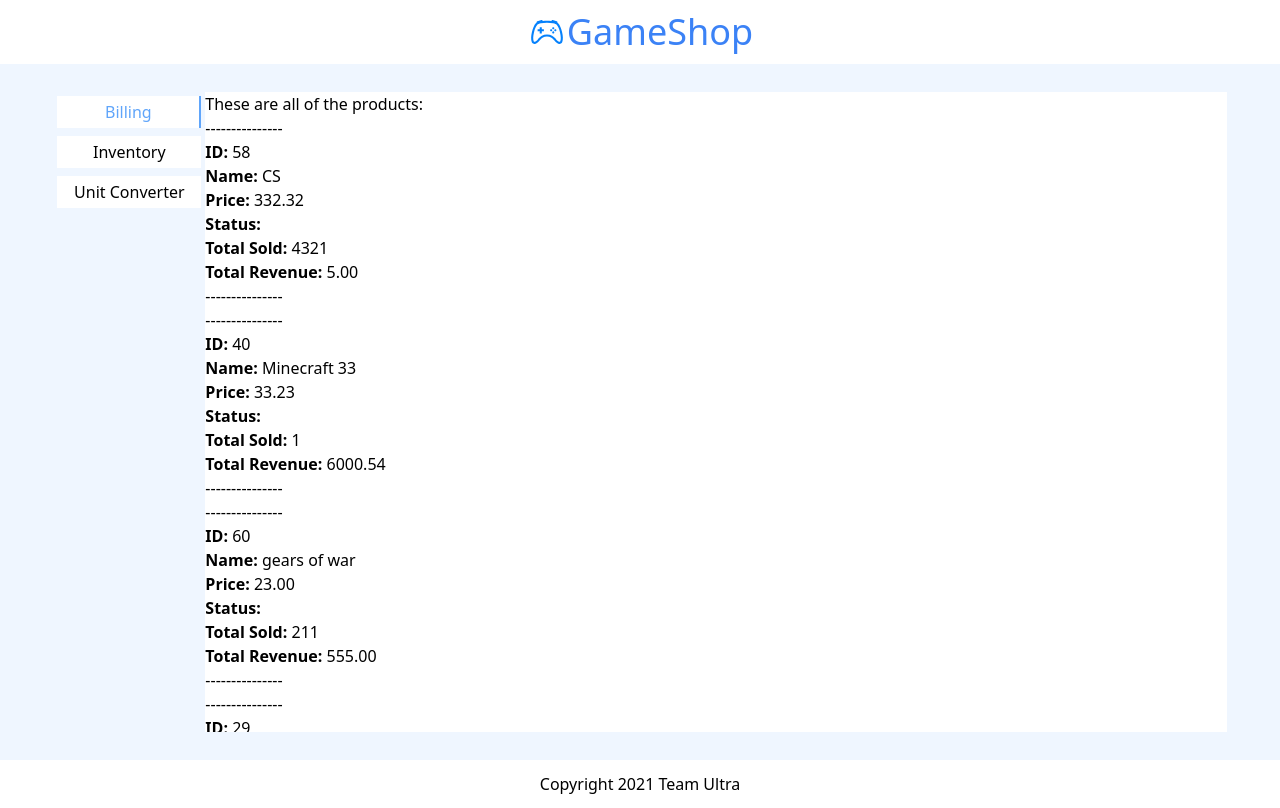
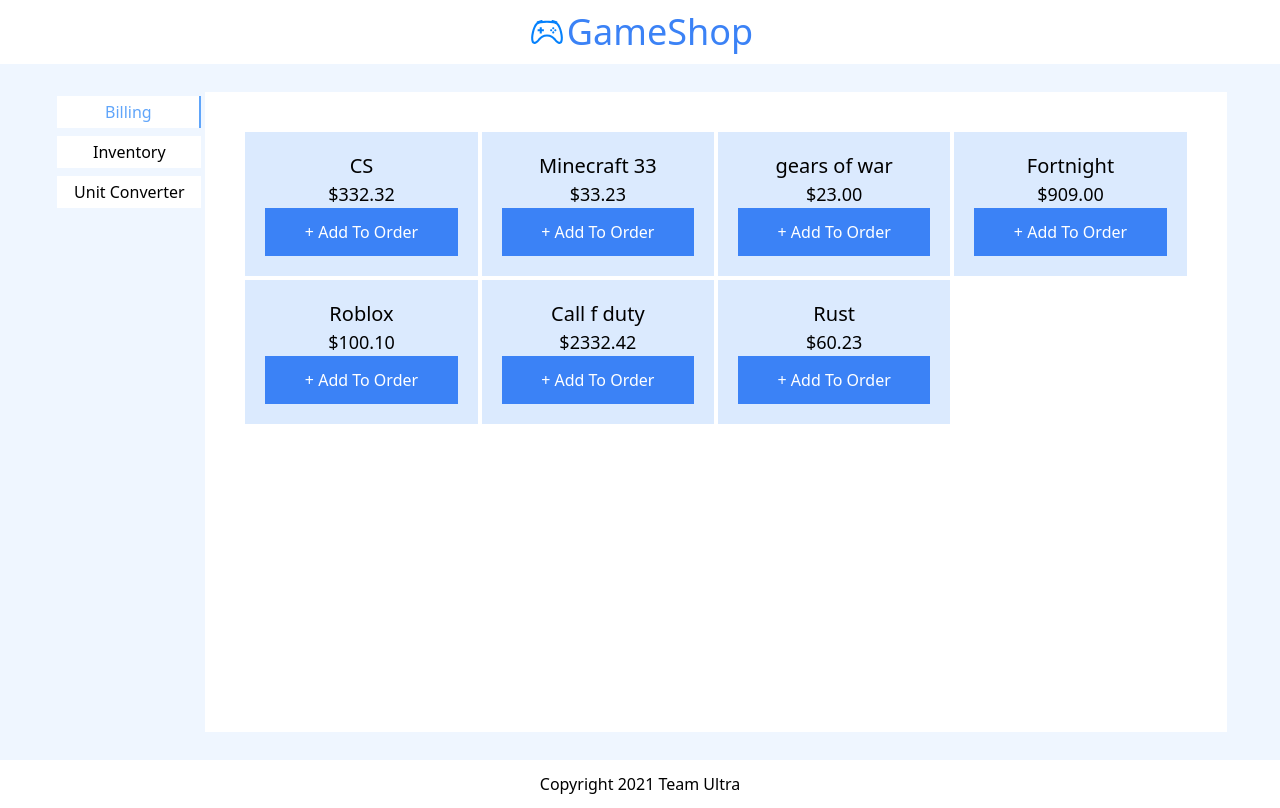
Before and after one commit to PEDRO-GG/GameShop, a Next.js app in the folder game-shop-client/: page /billing in a window 1280 px wide. Built offline with nearby package versions, Linux system fonts and the light colour scheme.

Commit message:
Incorporated  Demil and Evan's logic

```diff
--- /dev/null
+++ b/game-shop-client/components/ProductCard.js
@@ -0,0 +1,16 @@
+import React from "react";
+
+export default function ProductCard({ product, addToOrder }) {
+  return (
+    <div key={product.id} className="bg-blue-100 p-5 flex flex-col text-center">
+      <p className="text-xl">{product.name}</p>
+      <p className="text-lg font-light">${product.price}</p>
+      <button
+        onClick={() => addToOrder(product)}
+        className="bg-blue-500 text-white p-3"
+      >
+        + Add To Order
+      </button>
+    </div>
+  );
+}
--- a/game-shop-client/pages/billing/index.js
+++ b/game-shop-client/pages/billing/index.js
@@ -1,9 +1,21 @@
 import Head from "next/head";
+import { useState } from "react";
+import ProductCard from "../../components/ProductCard";
 
 const Billing = () => {
   // const products = data.data.products; //An array of objects; each object is a product.
   //Any HTML in the return() below will be displayed to the webpage
 
+  const [order, setOrder] = useState([]);
+  const addToOrder = (product) => {
+    setOrder((order) => [...order, product]); //async function so console.log below it runs first
+  };
+  const submitOrder = () => {
+    let orderPrices = order.map((product) => Number(product.price));
+    let orderTotal = orderPrices.reduce((acc, cur) => acc + cur);
+    setOrder([]);
+    alert(`Your order total is ${orderTotal}`);
+  };
   let products = [
     {
       id: "58",
@@ -67,33 +79,36 @@
       <Head>
         <title>GameShop | Billing</title>
       </Head>
-      <h1>These are all of the products:</h1>
-      {products.map((product) => {
-        return (
-          <div key={product.id}>
-            <p>---------------</p>
-            <p>
-              <b>ID:</b> {product.id}
-            </p>
-            <p>
-              <b>Name:</b> {product.name}
-            </p>
-            <p>
-              <b>Price:</b> {product.price}
-            </p>
-            <p>
-              <b>Status:</b> {product.status}
-            </p>
-            <p>
-              <b>Total Sold:</b> {product.total_sold}
-            </p>
-            <p>
-              <b>Total Revenue:</b> {product.total_revenue}
-            </p>
-            <p>---------------</p>
-          </div>
-        );
-      })}
+      <div className="grid grid-cols-1 md:grid-cols-3 xl:grid-cols-4 2xl:grid-cols-5 gap-1 m-10">
+        {products.map((product) => {
+          return (
+            <ProductCard
+              key={product.id}
+              product={product}
+              addToOrder={addToOrder}
+            />
+          );
+        })}
+      </div>
+      {order.length > 0 && (
+        <div className="bg-blue-500 m-10 p-5 max-w-md	mx-auto">
+          <h1 className="text-2xl text-center text-white">Your Order</h1>
+          {order.map((product) => {
+            return (
+              <div key={product.id} className="m-2 p-5 bg-white">
+                <p className="text-xl">{product.name}</p>
+                <p className="text-lg font-light">${product.price}</p>
+              </div>
+            );
+          })}
+          <button
+            onClick={submitOrder}
+            className="w-24 block mx-auto bg-white p-3"
+          >
+            Submit
+          </button>
+        </div>
+      )}
     </>
   );
 };
```
